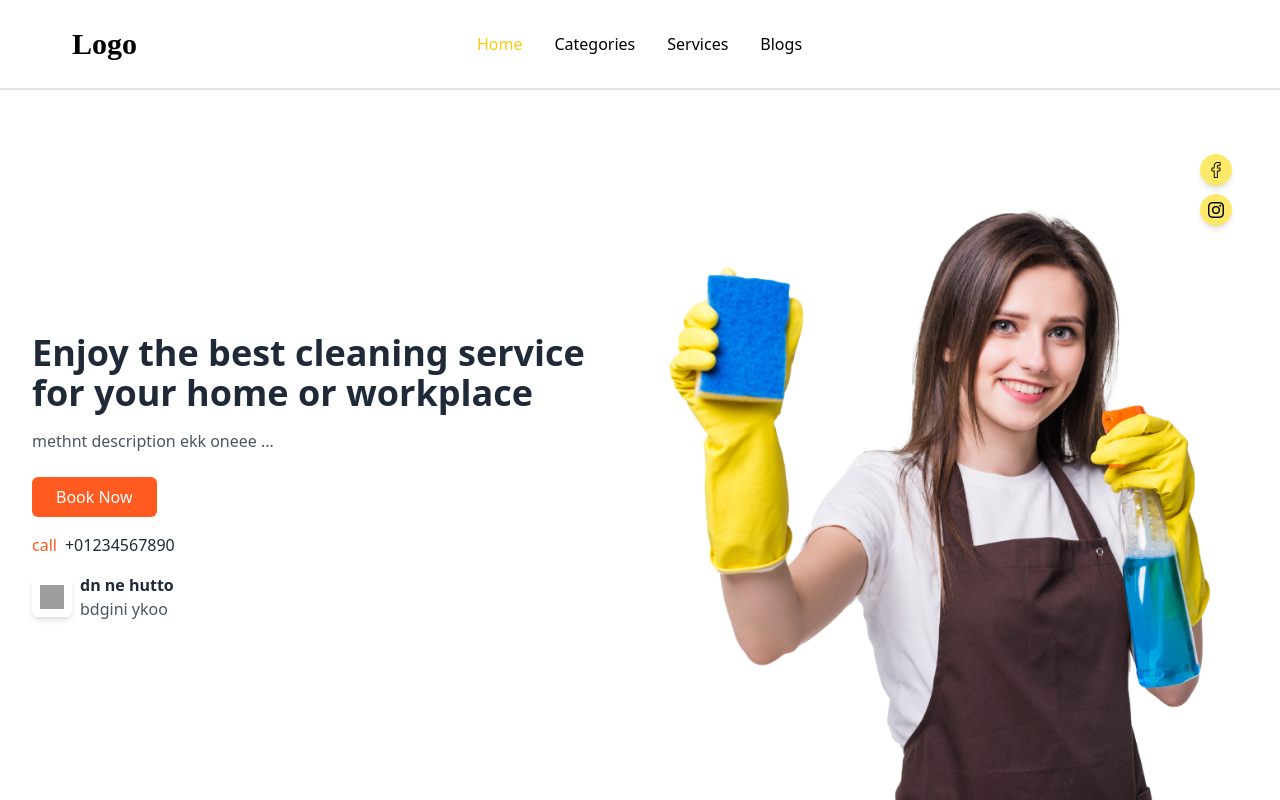
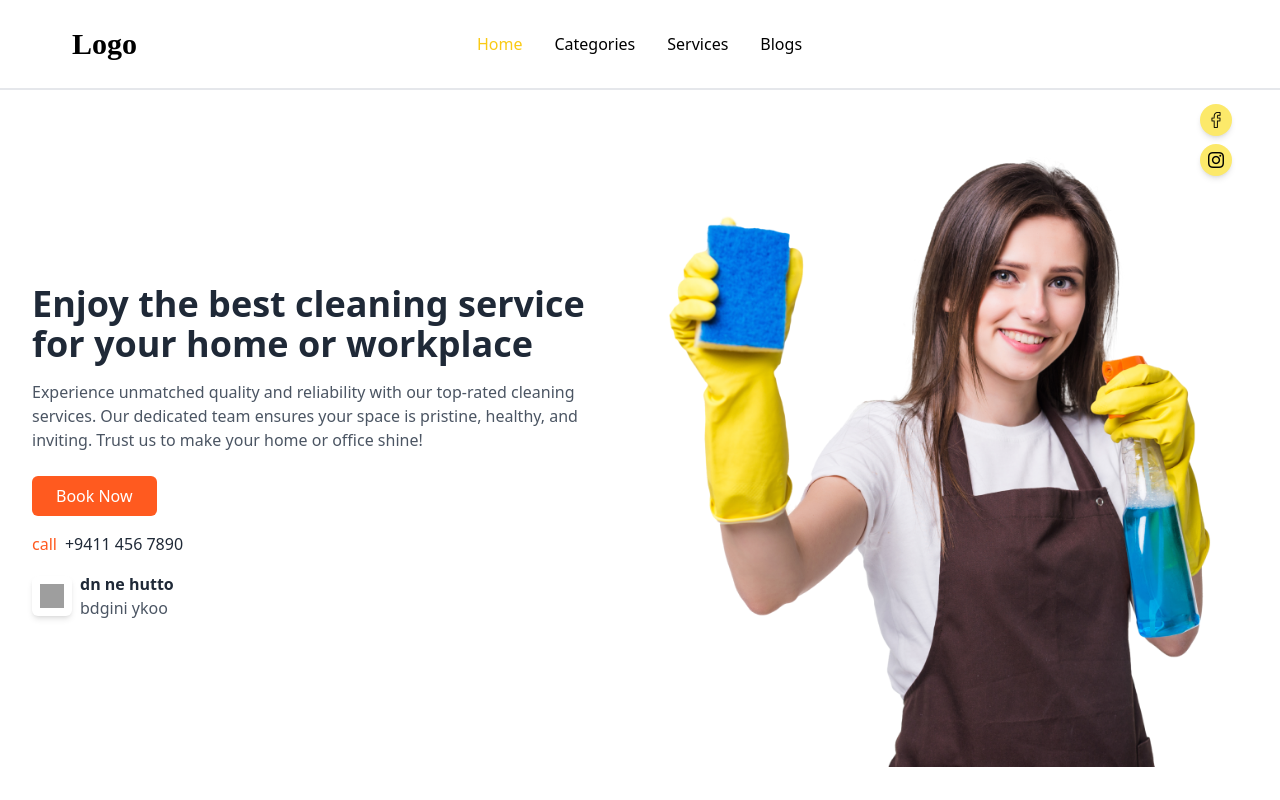
Before and after one commit to IT22102546/Cleaning-Service, a React (Vite) app in the folder Frontend/: page / in a window 1280 px wide. Shown: the top 800 px of the page. Built offline with nearby package versions, Linux system fonts and the light colour scheme; grey boxes are pictures that could not be loaded.

Commit message:
feat:hero section enhancement

```diff
--- a/Frontend/src/pages/Home.jsx
+++ b/Frontend/src/pages/Home.jsx
@@ -10,8 +10,9 @@ export default function Home() {
               Enjoy the best cleaning service for your home or workplace
             </h1>
             <p className="text-gray-600 mb-6">
-              methnt description ekk oneee ...
+            Experience unmatched quality and reliability with our top-rated cleaning services. Our dedicated team ensures your space is pristine, healthy, and inviting. Trust us to make your home or office shine!
             </p>
+
             <div className="flex justify-center lg:justify-start mb-4">
               <button className="bg-orange-500 text-white px-6 py-2 rounded-md hover:bg-orange-600 transition">
                 Book Now
@@ -21,7 +22,7 @@ export default function Home() {
               <div className="flex items-center">
                 <span className="material-icons text-orange-500">call</span>
                 <a href="tel:+01234567890" className="text-gray-800 ml-2">
-                  +01234567890
+                  +9411 456 7890
                 </a>
               </div>
             </div>
@@ -41,9 +42,9 @@ export default function Home() {
           </div>
           <div className="lg:w-1/2 mt-8 lg:mt-0">
             <div className="relative">
-
+              <div className="mt-[-50px]">
                 <img src="/images/cleaner.png" alt="Cleaner" className="mx-auto lg:mx-0 self-center justify-center" />
-
+              </div>
               <div className="absolute top-0 right-0 mt-4 mr-4">
                 <div className="bg-yellow-200 p-2 rounded-full shadow-md">
                   <img src="/images/facebook.png" alt="Facebook" className="w-4 h-4" />
```
